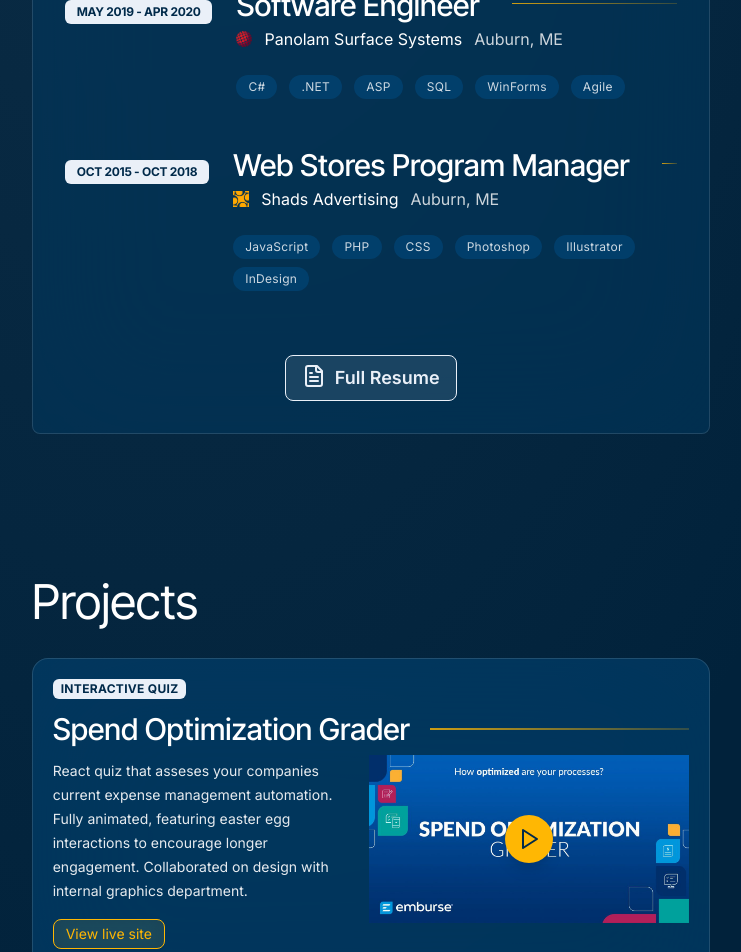
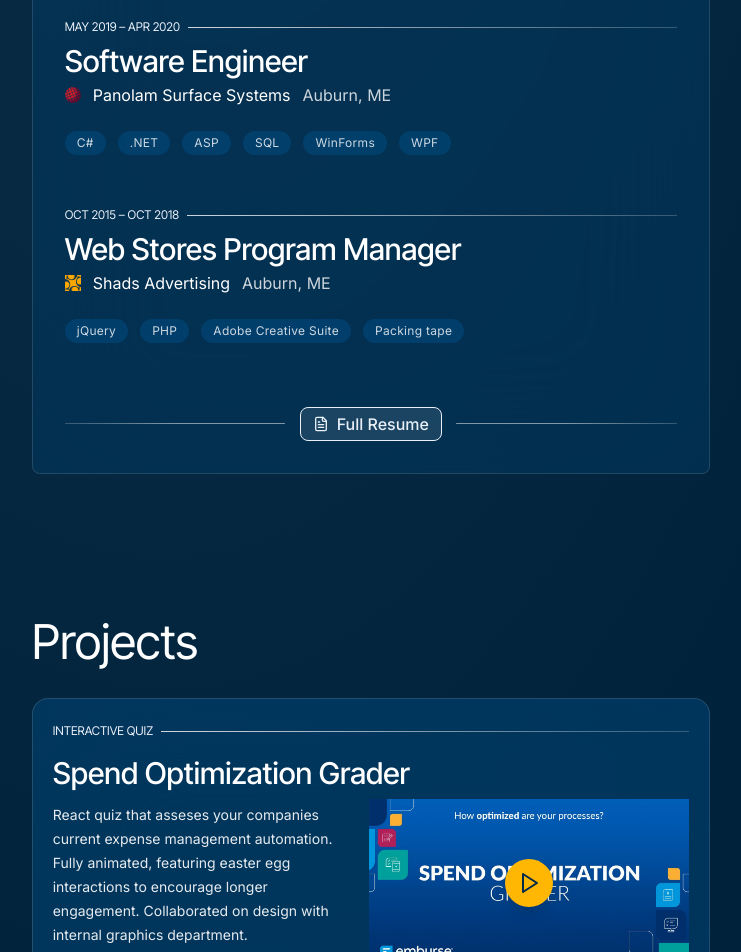
Before and after one commit to weytools/nextfolio-2024, a Next.js app: page / in a window 1280 px wide. Shown: the part 1040-1992 px from the top of the page, without its empty margins (474-1215 px from the left). Built offline with nearby package versions, Linux system fonts and the light colour scheme.

Commit message:
Updated pills and buttons and changed contact to "details"

```diff
--- a/src/components/ContactLinks.tsx
+++ b/src/components/ContactLinks.tsx
@@ -3,10 +3,10 @@
 export default function ContactLinks() {
   return (
     <div className="w-full relative">
-      <h2 className="mt-auto text-center self-center text-white/100 font-normal px-2 z-10">Get in touch</h2>
+      <h2 className="mt-auto text-center self-center text-white/100 font-normal px-2 z-10">Details</h2>
       <div className="flex -top-1 absolute w-full pointer-events-none ">
         <div className="shrink-0 block mt-2 bg-gradient-to-r from-white/20 via-white/50 to-white/50 flex-grow h-px rounded-full self-center" />
-        <h2 className="mt-auto text-center self-center text-white font-normal px-4 text-transparent invisible">Get in touch</h2>
+        <h2 className="mt-auto text-center self-center text-white font-normal px-4 text-transparent invisible">Details</h2>
         <div className="shrink-0 block mt-2 bg-gradient-to-l from-white/20 via-white/50 to-white/50 flex-grow h-px rounded-full self-center" />
       </div>
       <ul className="lg:ml-1 mt-4 mb-8 flex items-center justify-center gap-4 w-full text-white/80" aria-label="Social media">
--- a/src/components/ProjectsBlock.tsx
+++ b/src/components/ProjectsBlock.tsx
@@ -30,22 +30,19 @@
     <div className="group relative flex flex-col gap-6 glass-border rounded-2xl bg-fin-blue-light/50 backdrop-blur-3xl md:flex-row">
       {/* Content */}
       <div className="flex flex-1 flex-col gap-2 p-5">
-        <div className="mb-1 flex items-center gap-3">
-          <span className="min-w-max rounded-md bg-fin-cream px-2 py-0.5 text-xs font-bold uppercase tracking-wide text-fin-dark-blue">
+        <div className="flex items-center mb-1">
+          <div className=" text-fin-cream py-1 rounded-md text-xs inline uppercase font-interTight min-w-max">
             {props.subtitle}
-          </span>
-          {/* <span className="ml-2 rounded-md bg-fin-blue-light px-2 py-0.5 text-xs font-semibold text-fin-yellow">
-            Full Stack
-          </span> */}
+          </div>
+          <div className="block bg-gradient-to-l from-white/20 via-white/50 to-white/80 flex-grow h-px w-auto ml-2" />
         </div>
         <h3 className="flex items-center gap-2 text-3xl  font-interTight text-white font-medium">
           {props.title}
-          <span className="ml-3 h-0.5 flex-1 bg-gradient-to-l from-fin-yellow/20 via-fin-yellow/50 to-fin-yellow/80" />
         </h3>
 
         <div className="flex flex-row gap-8 flex-wrap lg:flex-nowrap">
           <div className="order-1 lg:order-0 ">
-            <div className="prose prose-sm prose-invert mb-2 mt-1 max-w-none text-white/90 mb-4">
+            <div className="prose prose-sm prose-invert mt-1 max-w-none text-white/90 mb-4">
               {props.description}
             </div>
             <div className="flex flex-wrap gap-2">
@@ -56,7 +53,7 @@
                     href={btn.ref}
                     target="_blank"
                     rel="noopener noreferrer"
-                    className={`inline-flex items-center gap-2 rounded-lg border border-fin-yellow bg-fin-yellow/10 px-3 py-1 text-sm font-normal text-fin-yellow shadow-sm backdrop-blur-md transition-all hover:bg-fin-yellow/20  ${btn.isSource ? "ring-2 ring-fin-yellow/60 ring-offset-2" : ""}`}
+                    className={`inline-flex items-center gap-2 rounded-lg border border-white bg-white/10 px-3 py-1 text-sm font-normal text-white shadow-sm backdrop-blur-md transition-all hover:bg-white/20  ${btn.isSource ? "ring-2 ring-fin-yellow/60 ring-offset-2" : ""}`}
                     dangerouslySetInnerHTML={{ __html: btn.label }}
                   />
                 ) : null,
--- a/src/components/ResumeBlock.tsx
+++ b/src/components/ResumeBlock.tsx
@@ -18,10 +18,15 @@
             {experience.map(e => <ResumeChunk key={e.dates} {...e} />)}
           </div>
         </div>
-        <div className="mt-16 text-center">
-          <Link href="/Resume-Isaac-Weymouth.pdf" target="_blank" className="text-fin-cream border-fin-cream border bg-fin-cream/10 hover:brightness-125 hover:bg-fin-cream/15 transition-all inline-block py-2 px-4 rounded-lg text-lg font-semibold">
-            <FileText className="inline align-top mr-1" /> Full Resume</Link>
-
+        <div className="mt-16 text-center text-base relative">
+          <Link href="/Resume-Isaac-Weymouth.pdf" target="_blank" className=" gap-2 inline-flex items-center text-fin-cream border-fin-cream border bg-fin-cream/10 hover:brightness-125 hover:bg-fin-cream/15 transition-all inline-block py-1 px-3 rounded-lg  font-medium">
+            <FileText className="inline  w-4 h-auto" />Full Resume
+          </Link>
+          <div className="flex -top-1 absolute w-full pointer-events-none ">
+            <div className="shrink-0 block mt-2 bg-gradient-to-r from-white/20 via-white/50 to-white/50 flex-grow h-px rounded-full self-center" />
+            <h2 className="mt-auto text-center self-center text-white font-normal text-transparent invisible py-1 px-8 "><FileText className="inline  w-4 h-auto" />Full Resume</h2>
+            <div className="shrink-0 block mt-2 bg-gradient-to-l from-white/20 via-white/50 to-white/50 flex-grow h-px rounded-full self-center" />
+          </div>
         </div>
       </div>
     </section>
@@ -45,10 +50,16 @@
   return (
     <>
       <div className="flex flex-row gap-6 items-baseline">
-        <div className="bg-fin-cream  text-fin-dark-blue px-3 py-1 rounded-md text-xs font-bold inline uppercase tracking-tight min-w-max">{dates}</div>
+
         <div className="flex flex-col grow">
+          <div className="flex items-center mb-1">
+            <div className=" text-fin-cream py-1 rounded-md text-xs inline uppercase font-interTight min-w-max">
+              {dates.replace(/-/g, `–`)}
+            </div>
+            <div className="block bg-gradient-to-l from-white/20 via-white/50 to-white/80 flex-grow h-px w-auto ml-2" />
+          </div>
           <h3 className="mb-1  text-3xl font-medium font-interTight  flex">{role}
-            <div className="block bg-gradient-to-l from-fin-yellow/20 via-fin-yellow/50 to-fin-yellow/80 flex-grow h-px w-auto mt-4 ml-8" />
+
           </h3>
           <p className={`inline-flex text-white/80 gap-x-3 items-center mb-2 text-balance`}>
             <img className='w-4 h-4 inline' alt={`${company} logo`} src={icon} /><span className="text-white">{company}</span> <span>{location}</span></p>
--- a/src/data/experience.ts
+++ b/src/data/experience.ts
@@ -38,7 +38,7 @@
     role: "Software Engineer",
     company: 'Panolam Surface Systems',
     location: 'Auburn, ME',
-    techs: ['C#', '.NET', 'ASP', 'SQL', 'WinForms', 'Agile'],
+    techs: ['C#', '.NET', 'ASP', 'SQL', 'WinForms', 'WPF'],
     responsibilities: [
       "Architect of a comprehensive audit system for a multi-line manufactured product. Sole full stack developer envisioning and executing a normalized database with a plant-wide, multi-user GUI using agile methodology.",
       "Authored numerous smaller scale, specific-case Windows utilities across all departments. Identified productivity bottlenecks across the manufacturing stream and created digital solutions to decongest the workflow. Using thoughtful UX design, I focus on operator ease of use and support with visual aids; software should do exactly what we expect."
@@ -50,7 +50,7 @@
     role: "Web Stores Program Manager",
     company: 'Shads Advertising',
     location: 'Auburn, ME',
-    techs: ['JavaScript', 'PHP', 'CSS', 'Photoshop', 'Illustrator', 'InDesign'],
+    techs: ['jQuery', 'PHP', 'Adobe Creative Suite', 'Packing tape'],
     responsibilities: [
       "Created, piloted, and managed the web store program. Designed client web stores using branding guidelines and custom requests. JavaScript, PHP & CSS based; graphics done in Photoshop. ",
       "rocessed orders, managed timelines, maintained vendor relations; purchaser position. Periodic graphic design making proofs, mock-ups, and other promotional material: Photoshop, Illustrator, InDesign."
```
